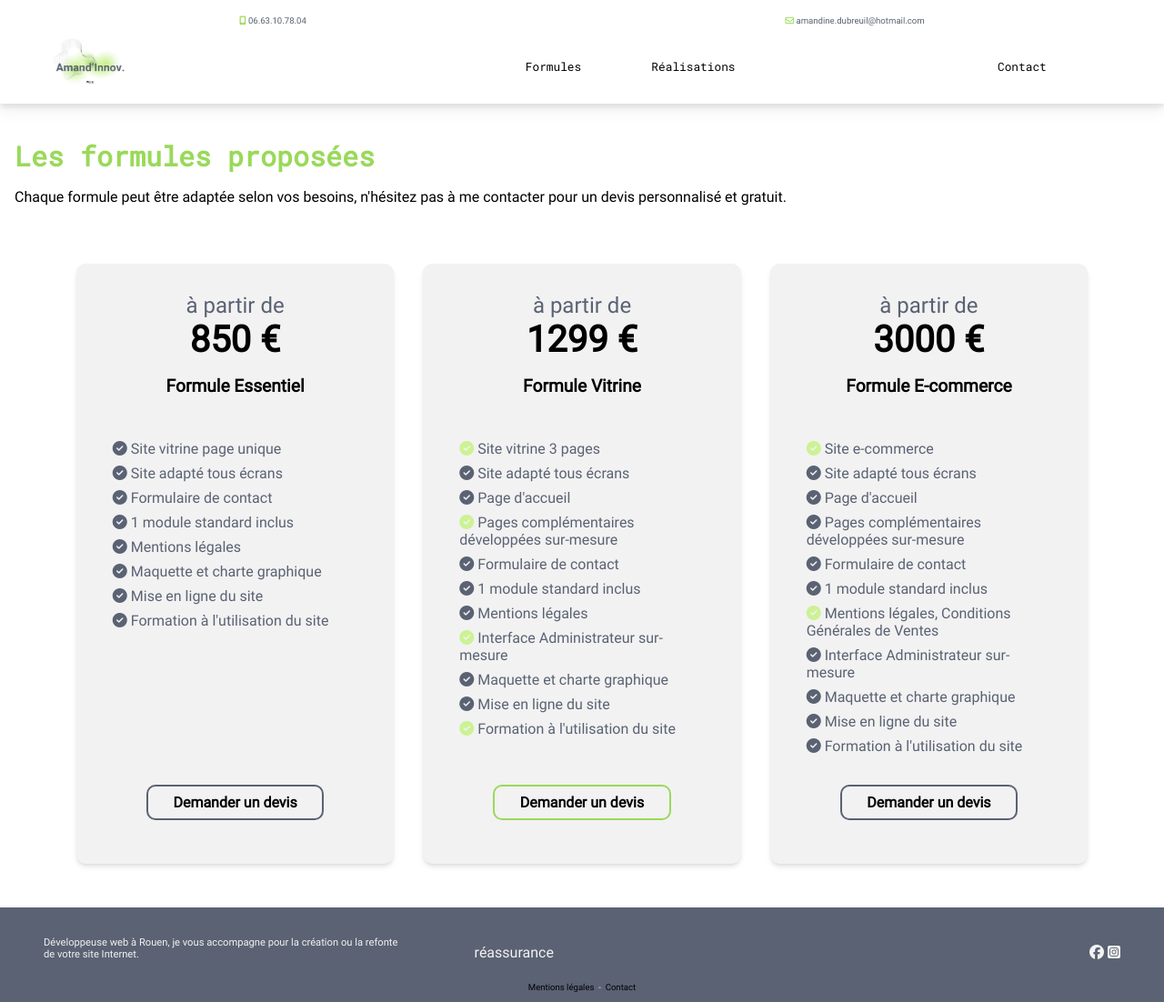
After one commit to AmandineDubreuil/amandinnov, a PHP site: page /formules.php in a window 1280 px wide. The commit adds this page. Shown: the whole page at 91% size. Run offline with PHP 8.4, Linux system fonts and the light colour scheme.

Commit message:
page formules

```diff
--- /dev/null
+++ b/src/assets/css/formules.css
@@ -0,0 +1,123 @@
+section {
+}
+.cards {
+  display: flex;
+  flex-direction: row;
+  flex-wrap: wrap;
+  justify-content: center;
+}
+.card {
+  position: relative;
+  width: 100%;
+  margin: 2rem 1rem;
+  padding: 2rem 1rem;
+  background-color: var(--color-secondary-light);
+  border: none;
+  border-radius: 10px;
+  box-shadow: 0 4px 6px -1px rgb(0 0 0 / 0.1), 0 2px 4px -2px rgb(0 0 0 / 0.1);
+}
+.card .cardHeader .cardHeaderText {
+  font-size: 1.5rem;
+  color: var(--color-secondary);
+  text-align: center;
+}
+.card .cardHeaderPrix {
+  font-size: 2.5rem;
+  text-align: center;
+  font-weight: bold;
+}
+.card .cardHeader h2 {
+  font-family: "Roboto", Arial, Helvetica, sans-serif;
+  font-size: 1.2rem;
+  color: black;
+  text-align: center;
+}
+
+.card ul {
+  padding: 2rem 1.5rem;
+  padding-bottom: 5rem;
+}
+.card li {
+  padding-bottom: 0.5rem;
+  color: var(--color-secondary);
+}
+.card .green {
+  color: var(--color-primary-light);
+}
+
+/* .card .contact {
+width: 100%;
+    display: flex;
+    justify-content: center;
+    align-items: center;
+} */
+.card button {
+  position: absolute;
+  bottom: 3rem;
+  left: 22%;
+  right: 22%;
+  padding: 0.5rem;
+  background-color: transparent;
+  border: 2px solid var(--color-secondary);
+  border-radius: 10px;
+  font-weight: bold;
+  transition: all 0.35s;
+}
+.card button span {
+  position: relative;
+  z-index: 2;
+}
+.card button:after {
+  position: absolute;
+  content: "";
+  bottom: 0;
+  left: 0;
+  width: 0;
+  height: 100%;
+  border-radius: 7px;
+  background-color: var(--color-secondary);
+  transition: all 0.35s;
+}
+
+.card button:hover {
+  color: var(--color-secondary-light);
+}
+.card button:hover::after {
+  width: 100%;
+
+}
+.card .borderGreen {
+  border-color: var(--color-primary);
+}
+.card .borderGreen::after {
+    background-color: var(--color-primary);
+}
+.card .borderGreen:hover {
+    color: black;
+}
+.card button:active {
+    transform: translateY(4px);
+
+}
+
+/********************
+/*tablette */
+/*******************/
+@media (min-width: 640px) {
+  /* formules.php*/
+
+  .card {
+    width: 45%;
+  }
+}
+
+/********************
+/*desktop */
+/*******************/
+@media (min-width: 800px) {
+  /* formules.php*/
+
+  .card {
+    width: 28%;
+  }
+}
--- a/src/assets/css/styles.css
+++ b/src/assets/css/styles.css
@@ -13,13 +13,13 @@
   src: url(../font/RobotMono/static/RobotoMono-Regular.ttf);
 }
 
-
 /* mise à 0*/
 :root {
   --color-primary: #99d959;
   --color-primary-light: #ccf294;
   --color-primary-extralight: #e7f2bd;
   --color-secondary: #5a6273;
+  --color-secondary-70 : #5a6273b3;
   --color-secondary-light: #f2f2f2;
   --color-white: #ffffff;
 }
@@ -39,6 +39,9 @@ img {
 }
 
 /* général */
+section {
+  padding: 1rem;
+}
 .text-primary {
   color: var(--color-primary);
 }
@@ -56,30 +59,23 @@ img {
 .bold {
   font-weight: bold;
 }
+a,
+a:visited {
+  color: black;
+}
 
 /* général titres */
-h1 {
-  padding: 1rem;
-  font-family: "Roboto-Bold", Arial, Helvetica, sans-serif;
-  font-size: 2rem;
-  text-align: center;
-}
-h1 span {
-  font-family: "Roboto-Bold", Arial, Helvetica, sans-serif;
-  font-size: 2rem;
-  text-align: center;
-  color: var(--color-primary);
-}
-h2, .h2{
+
+h1, h2,
+.h2 {
   padding: 1rem 0;
-  font-family: 'Roboto-Mono','Courier New', Courier, monospace;
+  font-family: "Roboto-Mono", "Courier New", Courier, monospace;
   color: var(--color-primary);
   font-size: 1.875rem;
 }
-h3{
+h3 {
   font-family: "Roboto-Bold", Arial, Helvetica, sans-serif;
   color: var(--color-primary);
-
 }
 /* header.php menu */
 
@@ -103,15 +99,14 @@ header {
   flex-direction: row;
   align-items: center;
   justify-content: space-around;
-
 }
 .top-menu p {
   margin: 0 1rem;
   color: var(--color-secondary);
-  font-size: .6rem;
+  font-size: 0.6rem;
 }
 .top-menu i {
-  font-size: .6rem;
+  font-size: 0.6rem;
 }
 
 /* menu */
@@ -196,39 +191,37 @@ header {
   display: none;
 }
 
-
 /* footer.php  */
 
 footer {
   background-color: var(--color-secondary);
   color: var(--color-secondary-light);
-  padding-top: 1rem ;
+  padding-top: 1rem;
 }
-footer .dfparent{
+footer .dfparent {
   padding: 1rem 3rem;
   justify-content: space-between;
   flex-wrap: wrap;
 }
 
 footer .laius {
-  font-size: .7rem;
-  padding-bottom: .5rem;
+  font-size: 0.7rem;
+  padding-bottom: 0.5rem;
 }
-footer .dfparent{
+footer .dfparent {
   display: flex;
   flex-direction: column;
-
 }
 footer .dfparent .df {
   width: 80vw;
   justify-content: space-between;
 }
 footer .mentionsContact {
-  padding-bottom: .7rem;
+  padding-bottom: 0.7rem;
 }
-footer .mentionsContact a, footer .mentionsContact  {
-  font-size: .6rem;
-
+footer .mentionsContact a,
+footer .mentionsContact {
+  font-size: 0.6rem;
 }
 footer .mentionsContact a:visited {
   color: var(--color-secondary-light);
--- /dev/null
+++ b/src/formules.php
@@ -0,0 +1,88 @@
+<!DOCTYPE html>
+<html lang="en">
+
+<head>
+    <meta charset="UTF-8">
+    <meta name="viewport" content="width=device-width, initial-scale=1.0">
+    <title>Formules - Amand'Innov</title>
+    <link rel="stylesheet" href="https://cdnjs.cloudflare.com/ajax/libs/font-awesome/6.5.1/css/all.min.css" integrity="sha512-DTOQO9RWCH3ppGqcWaEA1BIZOC6xxalwEsw9c2QQeAIftl+Vegovlnee1c9QX4TctnWMn13TZye+giMm8e2LwA==" crossorigin="anonymous" referrerpolicy="no-referrer" />
+    <link href="./assets/css/styles.css" rel="stylesheet">
+    <link href="./assets/css/formules.css" rel="stylesheet">
+
+    <script src="./assets/js/menu.js" defer></script>
+
+</head>
+
+<body>
+    <?php require_once './partials/header.php' ?>
+    <section class="entete">
+        <h1>Les formules proposées</h1>
+        <p>Chaque formule peut être adaptée selon vos besoins, n'hésitez pas à me contacter pour un devis personnalisé et gratuit.</p>
+    </section>
+    <section class="cards">
+        <div class="card">
+            <div class="cardHeader">
+                <p class="cardHeaderText">à partir de</p>
+                <p class="cardHeaderPrix">850 €</p>
+                <h2>Formule Essentiel</h2>
+            </div>
+            <ul class="cardList">
+                <li><i class="fa-solid fa-circle-check"></i> Site vitrine page unique</li>
+                <li><i class="fa-solid fa-circle-check"></i> Site adapté tous écrans</li>
+                <li><i class="fa-solid fa-circle-check"></i> Formulaire de contact</li>
+                <li><i class="fa-solid fa-circle-check"></i> 1 module standard inclus</li>
+                <li><i class="fa-solid fa-circle-check"></i> Mentions légales</li>
+                <li><i class="fa-solid fa-circle-check"></i> Maquette et charte graphique</li>
+                <li><i class="fa-solid fa-circle-check"></i> Mise en ligne du site</li>
+                <li><i class="fa-solid fa-circle-check"></i> Formation à l'utilisation du site</li>
+            </ul>
+           <button><span>Demander un devis</span></button>
+        </div>
+        <div class="card">
+            <div class="cardHeader">
+                <p class="cardHeaderText">à partir de</p>
+                <p class="cardHeaderPrix">1299 €</p>
+                <h2>Formule Vitrine</h2>
+            </div>
+            <ul class="cardList">
+                <li><span class="green"><i class="fa-solid fa-circle-check"></i></span> Site vitrine 3 pages</li>
+                <li><i class="fa-solid fa-circle-check"></i> Site adapté tous écrans</li>
+                <li><i class="fa-solid fa-circle-check"></i> Page d'accueil</li>
+                <li><span class="green"><i class="fa-solid fa-circle-check"></i></span> Pages complémentaires développées sur-mesure</li>
+                <li><i class="fa-solid fa-circle-check"></i> Formulaire de contact</li>
+                <li><i class="fa-solid fa-circle-check"></i> 1 module standard inclus</li>
+                <li><i class="fa-solid fa-circle-check"></i> Mentions légales</li>
+                <li><span class="green"><i class="fa-solid fa-circle-check"></i></span> Interface Administrateur sur-mesure</li>
+                <li><i class="fa-solid fa-circle-check"></i> Maquette et charte graphique</li>
+                <li><i class="fa-solid fa-circle-check"></i> Mise en ligne du site</li>
+                <li><span class="green"><i class="fa-solid fa-circle-check"></i></span> Formation à l'utilisation du site</li>
+            </ul>
+            <button class="borderGreen"><span>Demander un devis</span></button>
+        </div>
+        <div class="card">
+            <div class="cardHeader">
+                <p class="cardHeaderText">à partir de</p>
+                <p class="cardHeaderPrix">3000 €</p>
+                <h2>Formule E-commerce</h2>
+            </div>
+            <ul class="cardList">
+                <li><span class="green"><i class="fa-solid fa-circle-check"></i></span> Site e-commerce</li>
+                <li><i class="fa-solid fa-circle-check"></i> Site adapté tous écrans</li>
+                <li><i class="fa-solid fa-circle-check"></i> Page d'accueil</li>
+                <li><i class="fa-solid fa-circle-check"></i> Pages complémentaires développées sur-mesure</li>
+                <li><i class="fa-solid fa-circle-check"></i> Formulaire de contact</li>
+                <li><i class="fa-solid fa-circle-check"></i> 1 module standard inclus</li>
+                <li><span class="green"><i class="fa-solid fa-circle-check"></i></span> Mentions légales, Conditions Générales de Ventes</li>
+                <li><i class="fa-solid fa-circle-check"></i> Interface Administrateur sur-mesure</li>
+                <li><i class="fa-solid fa-circle-check"></i> Maquette et charte graphique</li>
+                <li><i class="fa-solid fa-circle-check"></i> Mise en ligne du site</li>
+                <li><i class="fa-solid fa-circle-check"></i> Formation à l'utilisation du site</li>
+            </ul>
+            <button><span>Demander un devis</span></button>
+        </div>
+    </section>
+    <?php require_once './partials/footer.php' ?>
+
+</body>
+
+</html>
--- a/src/index.php
+++ b/src/index.php
@@ -21,7 +21,7 @@
     <section class="entete">
         <div class="cadre"></div>
         <div class="text-entete">
-            <h1>Je conçois et développe <span>votre site Internet</span></h1>
+            <h1 id="accueil">Je conçois et développe <span>votre site Internet</span></h1>
             <p class="text-secondary">Du design à l'hébergement, je donne vie à la présence en ligne de votre entreprise, de manière unique et sur-mesure.</p>
 
         </div>
--- a/src/partials/header.php
+++ b/src/partials/header.php
@@ -15,14 +15,15 @@
                     </div>
                 </div>
                 <div class="logo">
-                    <img src="./assets/img/logo.png" alt="Amand'Innov">
+                    <a href="./index.php">
+                        <img src="./assets/img/logo.png" alt="Amand'Innov"></a>
                 </div>
                 <div class="masque">.</div>
             </div>
             <div class="deroulant hideNav">
                 <ul>
                     <li>
-                        <a href="#">
+                        <a href="./formules.php">
                             Formules
                         </a>
                     </li>
```
Also changed, not shown: src/assets/css/index.css (+13 -0 lines). Lines whose indentation alone changed are shown as unchanged.
